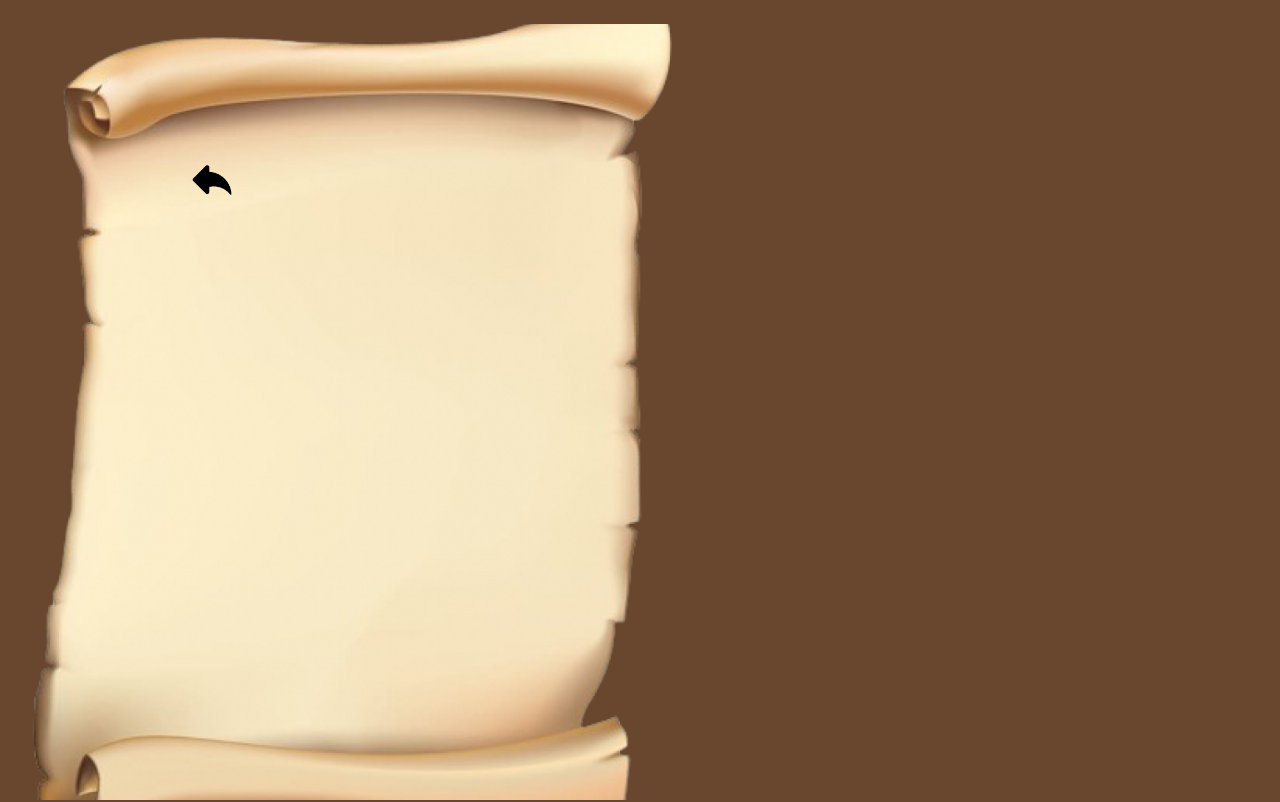
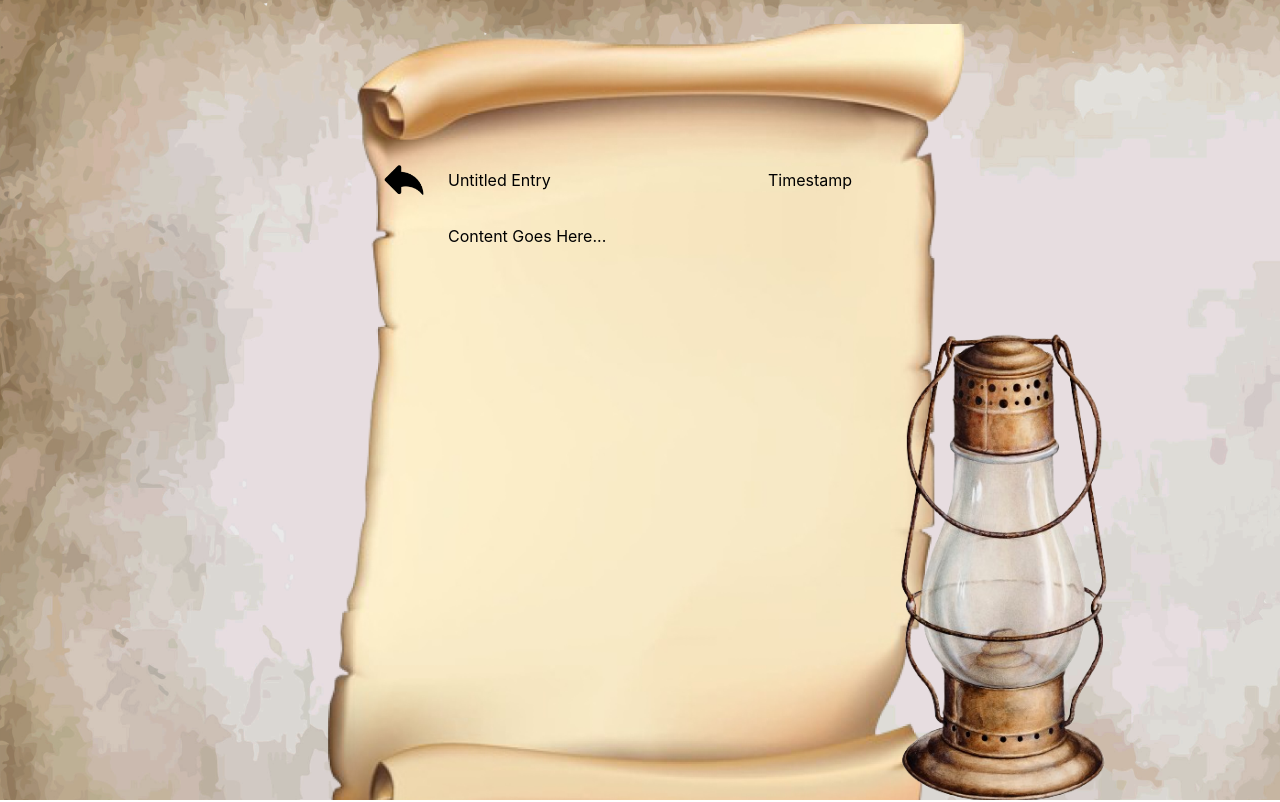
Before and after one commit to prash-red/memorify, a React (Create React App) app in the folder front-end/: page /read in a window 1280 px wide. Shown: the top 802 px of the page. Built offline with nearby package versions, Linux system fonts and the light colour scheme; a web font is replaced by a local one.

Commit message:
added Read.js

```diff
--- a/front-end/src/pages/Read.js
+++ b/front-end/src/pages/Read.js
@@ -1,23 +1,27 @@
 import entry from "./assets/journal_entry.png";
 import back from "./assets/turn-back.png"
-import viewEntry from "./assets/read.png";
 import lamp from "./assets/lamp.png"
+import oldparchment from "./assets/old-parchment.png"
+import view from "./assets/view-entry.png"
+
 export const Read = () => {
-    return (<div className="relative bg-[#69472E]">
-        <button><img src={back}  alt="back" className="absolute top-[20vh] left-[15vw] h-[5vh]"/></button>
-       <div className="flex flex-col">
-        {/*<h3*/}
-        {/*    className="w-[15vw] ml-4 p-2 absolute top-[20vh] left-[15vw] bg-transparent outline-none"*/}
-        {/*>Untitled Entry</h3>*/}
-        {/*<h3 className="w-[15vw] ml-4 p-2 absolute top-[20vh] left-[65vw] bg-transparent text-right outline-none"*/}
-        {/*> DATE</h3>*/}
-        {/*<h3>Content goes here</h3>*/}
-           <div>
-        <img src={entry} alt="journal entry" className="h-[97vh] w-[55vw]" />
-           </div>
-           <div>
-        <img src={lamp} alt="lamp" />
-           </div>
-       </div>
-    </div>);
+    return (
+        <div className="h-screen w-screen overflow-y-hidden" style={{ backgroundImage: `url(${oldparchment})`}}>
+            <button>
+                <img src={back} alt="back" className="absolute top-[20vh] left-[30vw] h-[5vh]" />
+            </button>
+            <div className="flex">
+                <h3 className="absolute top-[21vh] left-[35vw]" >Untitled Entry</h3>
+                <h3 className="absolute top-[21vh] left-[60vw]" >Timestamp</h3>
+                <h3 className="absolute top-[28vh] left-[35vw]" >Content Goes Here...</h3>
+                <div>
+                    <img src={entry} alt="journal entry" className="h-[98vh] w-[55vw] ml-[23vw]" />
+                </div>
+                <div>
+                    <img src={lamp} alt="lamp" className="mt-[33vh] mr-[15vw] h-[70vh]"/>
+                </div>
+            </div>
+        </div>
+    );
+
 }
```
